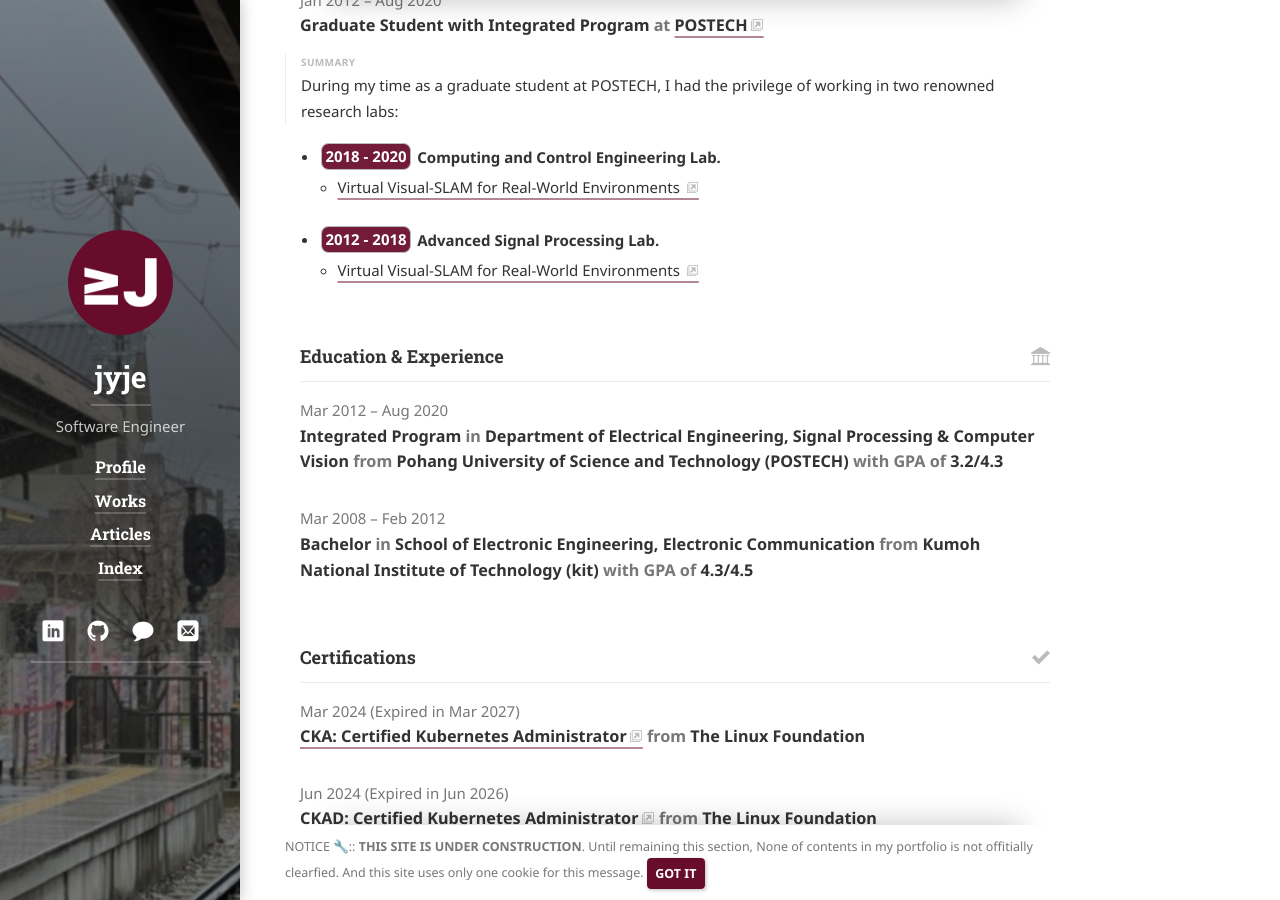
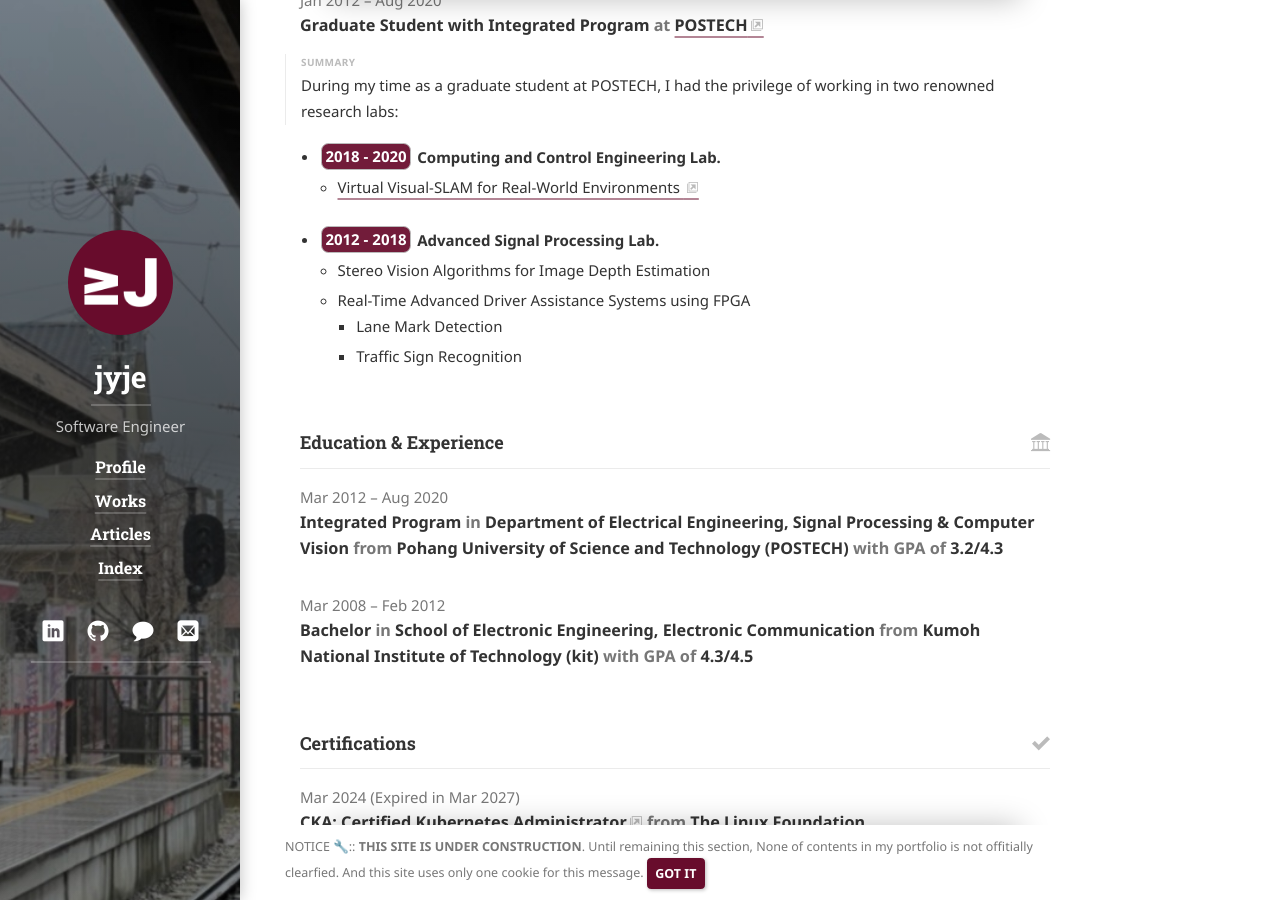
Before and after one commit to jyje/portfolio, a Jekyll site: the page built from profile/cv.md, in a window 1280 px wide and 900 px high, scrolled down 1549 px. Built offline with Jekyll 4.4.1, drawn with Linux system fonts in a browser that asks for light colours; cached includes are drawn as plain includes; nearby versions of some CDN libraries; some web fonts are replaced; library files that are not in the unit come from our copies.

Commit message:
🔧 resume: update contents

```diff
--- a/_data/resume.yml
+++ b/_data/resume.yml
@@ -137,11 +137,12 @@ work:
         <b class="skill-tag-highlight">2012 - 2018</b>
           <b>Advanced Signal Processing Lab.</b>
         <ul>
-          <li>
-            <a href="https://postech-primo.hosted.exlibrisgroup.com/permalink/f/1031dvf/82POSTECH_INST21232402040003286">
-              Virtual Visual-SLAM for Real-World Environments
-            </a>
-          </li>
+          <li>Stereo Vision Algorithms for Image Depth Estimation</li>
+          <li>Real-Time Advanced Driver Assistance Systems using FPGA</li>
+          <ul>
+            <li>Lane Mark Detection</li>
+            <li>Traffic Sign Recognition</li>
+          </ul>
         </ul>
 
 skills:
```
